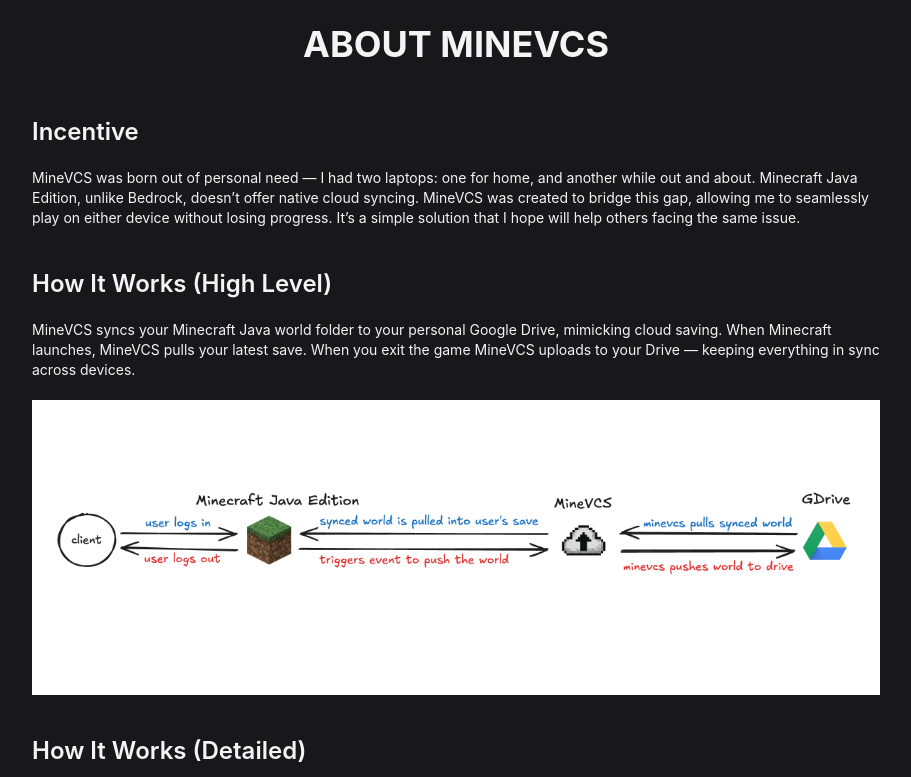
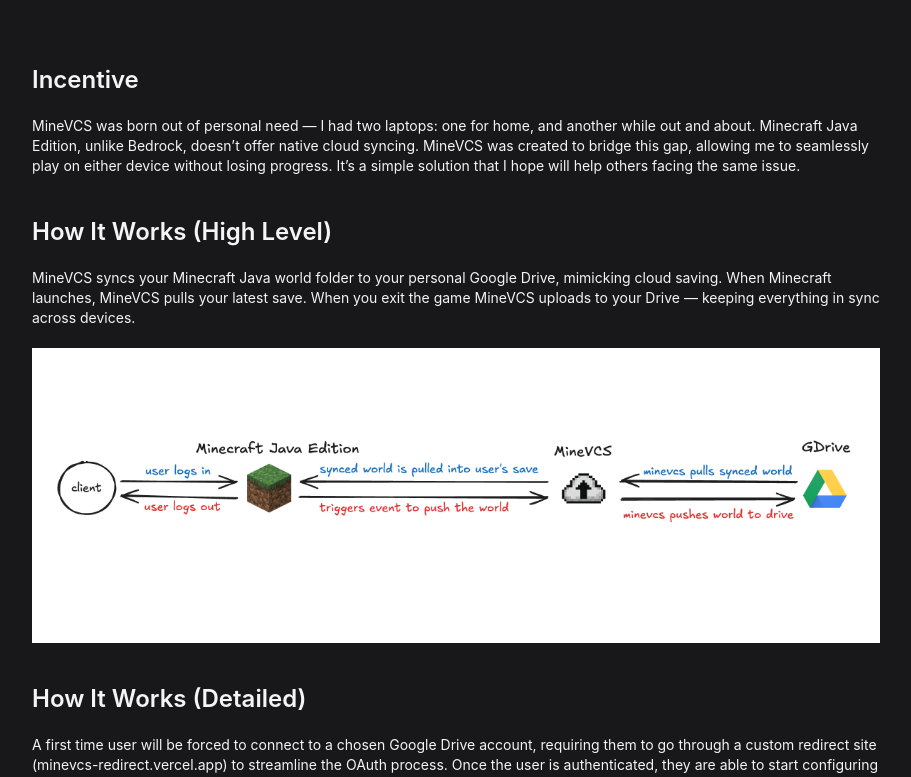
Before and after one commit to liaozhuzhu/minevcs, a React (Vite) app in the folder frontend/: page /about in a window 1280 px wide. Shown: the top 777 px of the page, without its empty margins (184-1095 px from the left). Built offline with nearby package versions, Linux system fonts and the light colour scheme.

Commit message:
remove header in about page

```diff
--- a/frontend/src/About.tsx
+++ b/frontend/src/About.tsx
@@ -4,7 +4,6 @@
 const About = () => {
     return (
         <div className="flex flex-col gap-3 justify-center items-center text-center p-6 max-w-4xl mx-auto">
-            <h1 className="font-bold text-4xl text-zinc-100">ABOUT MINEVCS</h1>
             <div className="flex flex-col justify-center items-start gap-10 mt-10">
                 <div className=" w-full text-start flex flex-col gap-5">
                     <h2 className="text-2xl font-semibold text-zinc-100">Incentive</h2>
```
